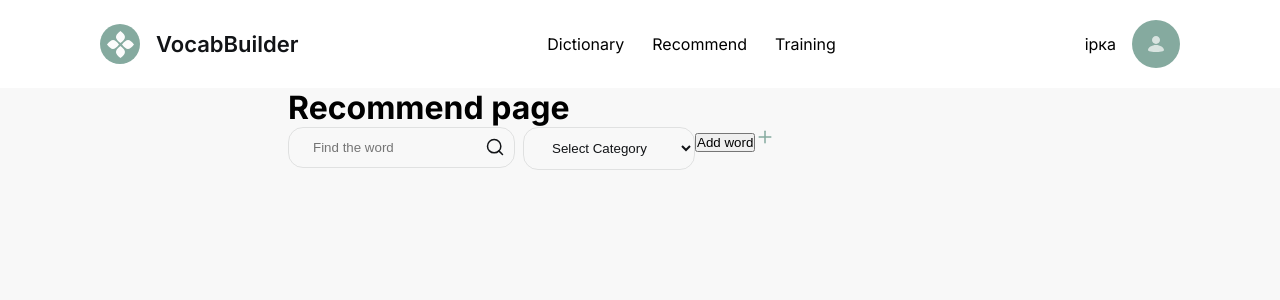
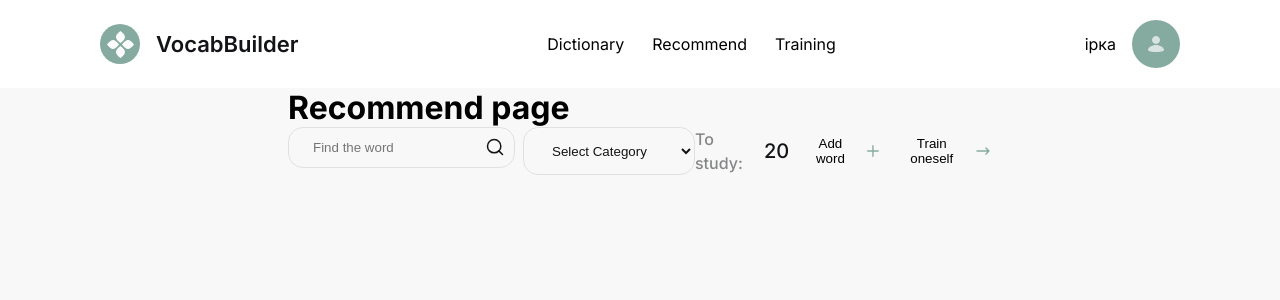
Before and after one commit to Kamilucha/VocabBuilder_next, a Next.js app: page /recommend in a window 1280 px wide. Shown: the top 300 px of the page. Built offline with nearby package versions, Linux system fonts and the light colour scheme.

Commit message:
update dashboard

```diff
--- a/src/app/components/AddWordBt/AddWordBt.tsx
+++ /dev/null
@@ -1,12 +0,0 @@
-import AddIcon from "./svg/AddIcon";
-
-export const AddWordBt = () => {
-  return (
-    <>
-      <div>
-        <button>Add word</button>
-        <AddIcon></AddIcon>
-      </div>
-    </>
-  );
-};
--- /dev/null
+++ b/src/app/components/RedirectList/AddWordBt.tsx
@@ -0,0 +1,13 @@
+import AddIcon from "./svg/AddIcon";
+import styles from "./styles.module.css";
+
+export const AddWordBt = () => {
+  return (
+    <>
+      <div className={styles.add_word_btn_wrap}>
+        <button className={styles.add_btn}>Add word</button>
+        <AddIcon></AddIcon>
+      </div>
+    </>
+  );
+};
--- a/src/app/components/RedirectList/RedirectList.tsx
+++ b/src/app/components/RedirectList/RedirectList.tsx
@@ -1,9 +1,17 @@
-import { AddWordBt } from "../AddWordBt/AddWordBt";
+import { AddWordBt } from "./AddWordBt";
+import { TrainBt } from "./TrainBtn";
+import { StatBt } from "./StatBtn";
+
+import styles from "./styles.module.css";
 
 export const RedirectList = () => {
   return (
     <>
-      <AddWordBt></AddWordBt>
+      <div className={styles.redirect_list_wrap}>
+        <StatBt></StatBt>
+        <AddWordBt></AddWordBt>
+        <TrainBt></TrainBt>
+      </div>
     </>
   );
 };
--- /dev/null
+++ b/src/app/components/RedirectList/StatBtn.tsx
@@ -0,0 +1,12 @@
+import styles from "./styles.module.css";
+
+export const StatBt = () => {
+  return (
+    <>
+      <div className={styles.add_word_btn_wrap}>
+        <h3 className={styles.stat_word}>To study:</h3>
+        <p className={styles.number_word}>20</p>
+      </div>
+    </>
+  );
+};
--- /dev/null
+++ b/src/app/components/RedirectList/TrainBtn.tsx
@@ -0,0 +1,13 @@
+import styles from "./styles.module.css";
+import ArrowIcon from "./svg/ArrowSvg";
+
+export const TrainBt = () => {
+  return (
+    <>
+      <div className={styles.add_word_btn_wrap}>
+        <button className={styles.add_btn}>Train oneself</button>
+        <ArrowIcon></ArrowIcon>
+      </div>
+    </>
+  );
+};
--- a/src/app/components/RedirectList/styles.module.css
+++ b/src/app/components/RedirectList/styles.module.css
@@ -0,0 +1,33 @@
+.add_word_btn_wrap {
+  display: flex;
+  justify-content: center;
+  align-items: center;
+  gap: 8px;
+}
+
+.add_btn {
+  border: none;
+  background: inherit;
+  color: var(--black);
+}
+
+.redirect_list_wrap {
+  display: flex;
+  gap: 16px;
+}
+
+.stat_word {
+  color: rgba(18, 20, 23, 0.5);
+
+  font-size: 16px;
+  font-weight: 500;
+  line-height: 24px;
+}
+
+.number_word {
+color: var(--dark);
+
+font-size: 20px;
+font-weight: 500;
+line-height: 30px;
+}
--- /dev/null
+++ b/src/app/components/RedirectList/svg/ArrowSvg.tsx
@@ -0,0 +1,22 @@
+import styles from "../styles.module.css";
+
+export const ArrowIcon = () => {
+  return (
+    <svg
+      xmlns="http://www.w3.org/2000/svg"
+      width="20"
+      height="20"
+      viewBox="0 0 20 20"
+      fill="none"
+    >
+      <path
+        d="M3.33337 10H16.6667M16.6667 10L13.3334 6.66669M16.6667 10L13.3334 13.3334"
+        stroke="#85AA9F"
+        stroke-width="1.5"
+        stroke-linecap="round"
+        stroke-linejoin="round"
+      />
+    </svg>
+  );
+};
+export default ArrowIcon;
--- a/src/app/dictionary/page.tsx
+++ b/src/app/dictionary/page.tsx
@@ -13,7 +13,6 @@ export default function Dictionary() {
       <div className={styles.container}>
         <h1>Dictionary page</h1>
         <Dashboard></Dashboard>
-        {/* <FindFilterForm onSearch={handleSearch}></FindFilterForm> */}
       </div>
     </>
   );
```
Also changed, not shown: src/app/components/AddWordBt/styles.module.css (deleted), src/app/components/RedirectList/svg/AddIcon.tsx (renamed from src/app/components/AddWordBt/svg/AddIcon.tsx).
